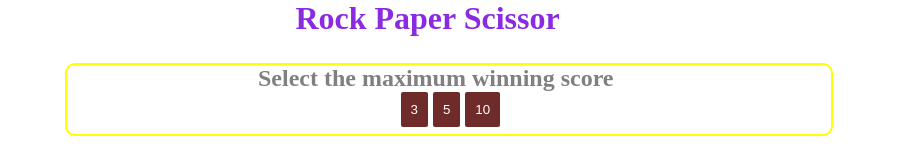
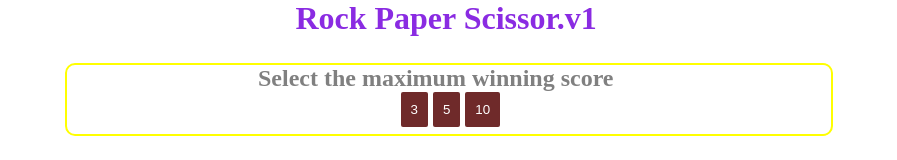
Before and after one commit to kravenvijay04/RPS, a React (Vite) app in the folder RPSgame/: page / in a window 1280 px wide. Shown: the top 160 px of the page, without its empty margins (191-1088 px from the left). Built offline with nearby package versions, Linux system fonts and the light colour scheme.

Commit message:
version1

```diff
--- a/RPSgame/src/Game.jsx
+++ b/RPSgame/src/Game.jsx
@@ -79,7 +79,7 @@ const Game = () => {
 
   return (
     <>
-      <h1 id="header">Rock Paper Scissor</h1>
+      <h1 id="header">Rock Paper Scissor.v1</h1>
       <div className="settings">
         <h2>Select the maximum winning score</h2><div id="group">
           <button className="butSetting" onClick={() => { setting(3) }}>3</button>
```
